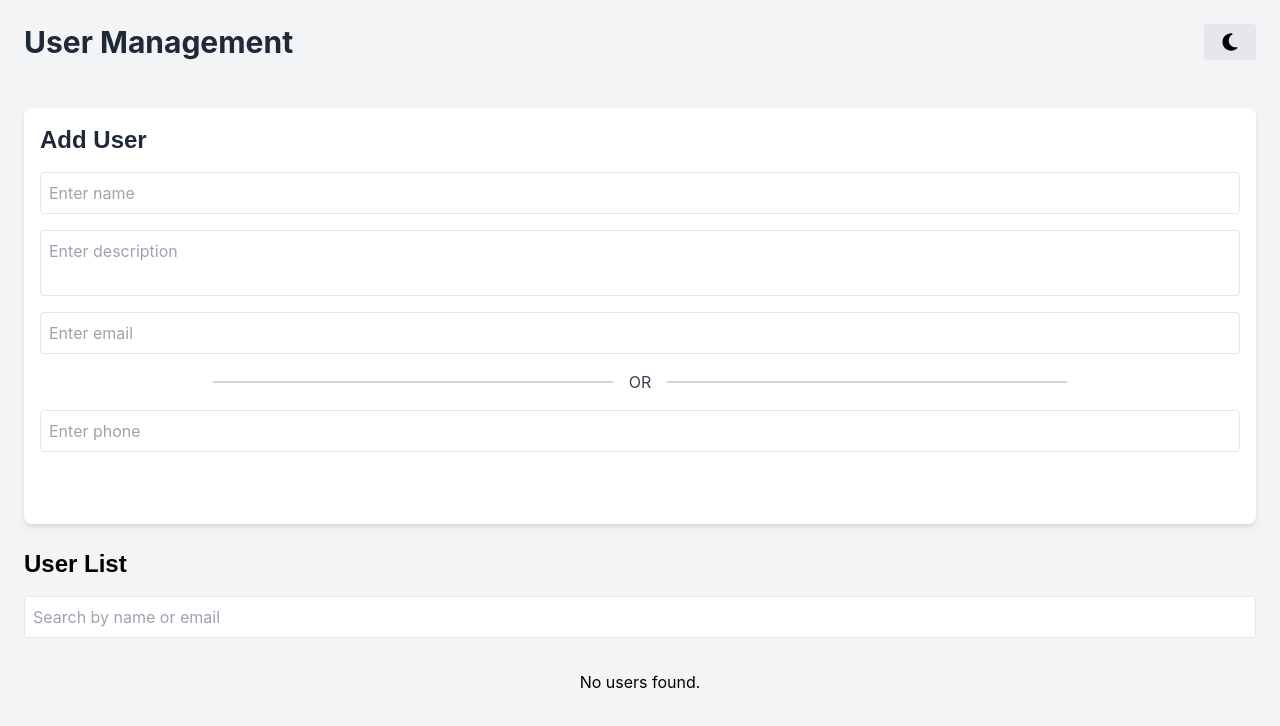
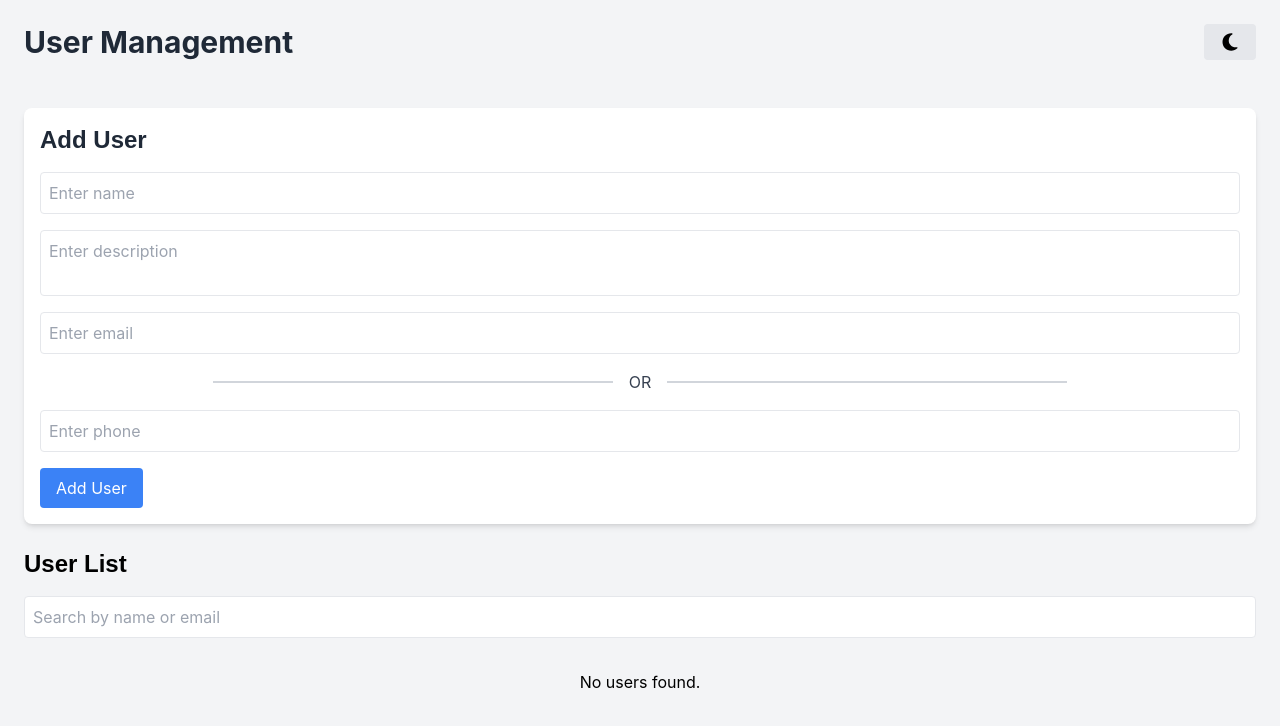
Before and after one commit to BlazerXXI/user-management-app, a React (Create React App) app: page / in a window 1280 px wide. Shown: the top 726 px of the page. Built offline with nearby package versions, Linux system fonts and the light colour scheme.

Commit message:
fix button themes

```diff
--- a/package.json
+++ b/package.json
@@ -54,6 +54,7 @@
     ]
   },
   "devDependencies": {
+    "@babel/plugin-transform-private-property-in-object": "^7.25.9",
     "@types/react-modal": "^3.16.3",
     "@types/react-transition-group": "^4.4.11"
   }
--- a/src/components/AddUserForm.tsx
+++ b/src/components/AddUserForm.tsx
@@ -108,7 +108,7 @@ const AddUserForm = (props: IAddUserForm) => {
 					placeholder="Enter phone"
 				/>
 			</div>
-			<Button type="submit" bg="blue" color="white">
+			<Button type="submit" theme="blue">
 				Add User
 			</Button>
 		</form>
--- a/src/components/Button.tsx
+++ b/src/components/Button.tsx
@@ -3,23 +3,33 @@ import cx from "classnames";
 interface IButton {
 	type?: "button" | "submit" | "reset";
 	className?: string;
-	bg?: "blue" | "green" | "red" | "orange" | string;
-	color?: string;
+	theme?: "red" | "blue" | "green" | "orange" | "gray" | "white" | "black";
 	onClick?: () => void;
 	children: React.ReactNode;
 }
 
 const Button = (props: IButton) => {
-	const { type, className, bg, color, onClick, children } = props;
+	const {
+		type = "button",
+		className,
+		theme = "blue",
+		onClick,
+		children,
+	} = props;
 	return (
 		<button
-			type={type || "button"}
+			type={type}
 			className={cx(
-				`bg-${bg || "blue"}-500 text-${
-					color || "white"
-				} px-4 py-2 rounded hover:bg-${
-					bg || "blue"
-				}-600 transition duration-200 flex items-center justify-center`,
+				"px-4 py-2 rounded transition duration-200 flex items-center justify-center",
+				{
+					"bg-blue-500 hover:bg-blue-600 text-white": theme === "blue",
+					"bg-red-500 hover:bg-red-600 text-white": theme === "red",
+					"bg-green-500 hover:bg-green-600 text-white": theme === "green",
+					"bg-orange-500 hover:bg-orange-600 text-white": theme === "orange",
+					"bg-gray-300 hover:bg-gray-400 text-black": theme === "gray",
+					"bg-white hover:bg-gray-100 text-black": theme === "white",
+					"bg-black hover:bg-gray-800 text-white": theme === "black",
+				},
 				className
 			)}
 			onClick={onClick}
--- a/src/components/User.tsx
+++ b/src/components/User.tsx
@@ -143,8 +143,7 @@ const User: React.FC<UserProps> = ({
 				<Button
 					type="button"
 					onClick={() => onFavorite(user.id)}
-					bg="orange"
-					color="white"
+					theme="orange"
 				>
 					{user.isFavorite ? "⭐ Unfavorite" : "Favorite"}
 				</Button>
@@ -152,8 +151,7 @@ const User: React.FC<UserProps> = ({
 					<Button
 						type="button"
 						onClick={handleSaveClick}
-						bg="green"
-						color="white"
+						theme="green"
 					>
 						{update ? (
 							<div className="flex items-center">
@@ -168,8 +166,7 @@ const User: React.FC<UserProps> = ({
 				<Button
 					type="button"
 					onClick={() => onRemove(user.id)}
-					bg="red"
-					color="white"
+					theme="red"
 				>
 					🗑 Remove
 				</Button>
--- a/src/components/UserList.tsx
+++ b/src/components/UserList.tsx
@@ -124,12 +124,11 @@ const UserList = (props: IUserList) => {
 					<Button
 						type="button"
 						onClick={() => setIsModalOpen(false)}
-						className=" bg-gray-300 hover:bg-gray-400"
-						color="black"
+						theme="gray"
 					>
 						Cancel
 					</Button>
-					<Button type="button" onClick={confirmRemoveUser} bg="red">
+					<Button type="button" onClick={confirmRemoveUser} theme="red">
 						Delete
 					</Button>
 				</div>
```
Also changed, not shown: 1 other file (tests, documents, lock files or other folders).
